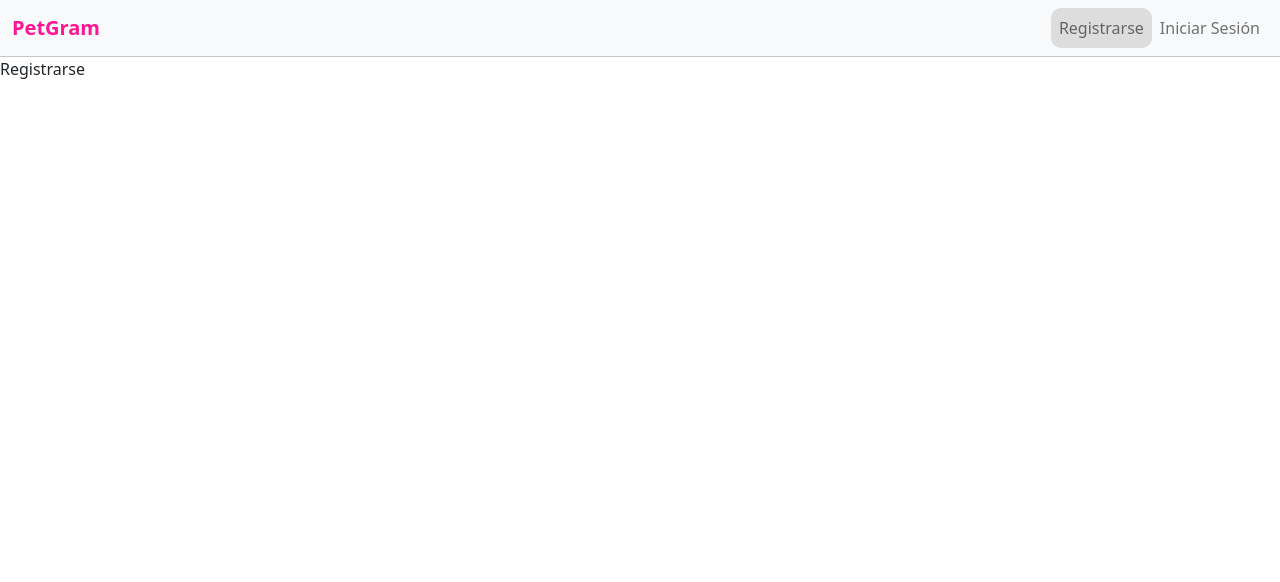
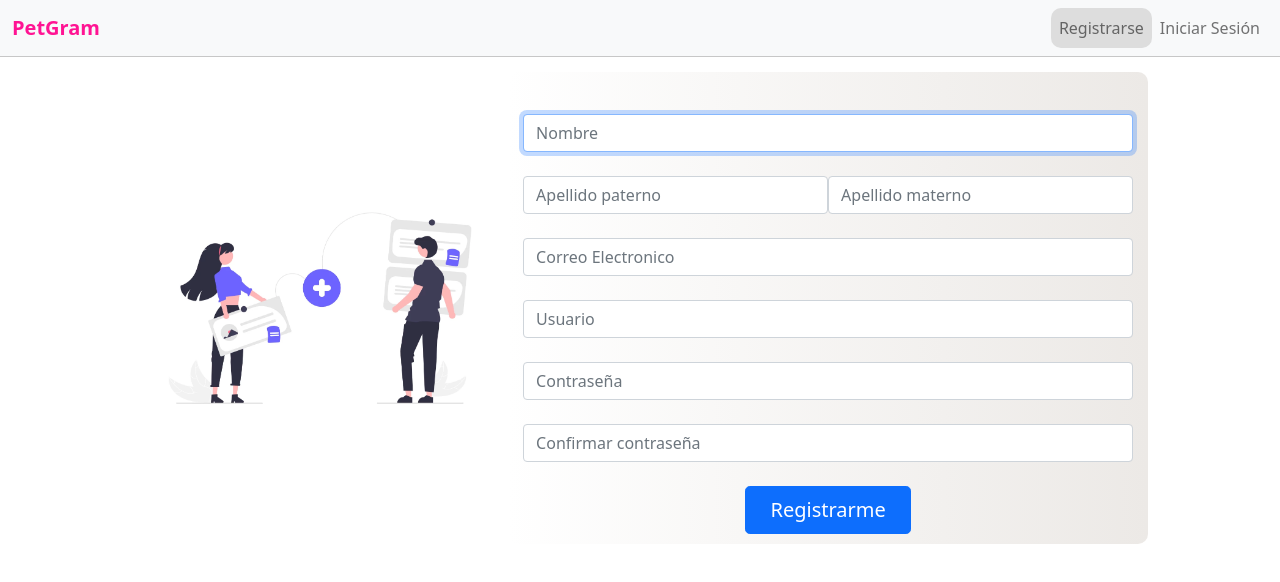
Before and after one commit to EleomarPL/petgram, a React (Create React App) app in the folder frontend/: page /register in a window 1280 px wide. Shown: the top 582 px of the page. Built offline with nearby package versions, Linux system fonts and the light colour scheme.

Commit message:
frontend: Register page was added without functionality

```diff
--- a/frontend/src/App.js
+++ b/frontend/src/App.js
@@ -12,6 +12,7 @@ import PublicRoute from './components/router/PublicRouter';
 import PrivateRouter from './components/router/PrivateRouter';
 import Header from './components/Header';
 import Index from './pages/Index';
+import Register from './pages/Register';
 
 const App = () => {
   return (
@@ -23,7 +24,7 @@ const App = () => {
             <Index />
           </PublicRoute>
           <PublicRoute exact path="/register">
-            <p>Registrarse</p>
+            <Register />
           </PublicRoute>
           <PublicRoute exact path="/login">
             <p>Login</p>
--- /dev/null
+++ b/frontend/src/pages/Register.js
@@ -0,0 +1,122 @@
+import { useState } from 'react';
+
+import '../styles/register.css';
+
+const Register = () => {
+  const [password, setPassword] = useState('');
+  const [messageStatusPassword, setMessageStatusPaswword] = useState({ color: '', text: '' });
+  const [confirmPassword, setConfirmPassword] = useState('');
+
+  const setValidPassword = () => {
+    setMessageStatusPaswword({
+      color: '#347d39',
+      text: 'Las contraseñas coinciden'
+    });
+  };
+  const setInvalidPassword = () => {
+    setMessageStatusPaswword({
+      color: '#D70B00',
+      text: 'Las contraseñas no coinciden'
+    });
+  };
+  const verifyPasswordChange = (evt, setNewValue, index) => {
+    setNewValue(evt.target.value);
+    if (!index && confirmPassword) {
+      if (evt.target.value === confirmPassword) setValidPassword();
+      else setInvalidPassword();
+    } else if (index) {
+      if (evt.target.value === password) setValidPassword();
+      else setInvalidPassword();
+    }
+  };
+
+  const handleRegister = (evt) => {
+    evt.preventDefault();
+
+  };
+  return (
+    <section className="container-register">
+      <div className="img-left">
+        <picture>
+          <source srcSet={ require('../img/register.webp').default } />
+          <img src={ require('../img/register.png').default }
+            style={ {height: '15rem'} }
+          />
+        </picture>
+      </div>
+      <div className="container-inputs-register">
+        <form onSubmit={ handleRegister }>
+          <div className="pt-4">
+            <label htmlFor="name" className="visually-hidden-focusable">Nombre</label>
+            <input type="text"
+              id="name" className="form-control mt-2"
+              placeholder="Nombre"
+              required autoFocus
+            />
+          </div>
+          <div className="w-100 d-flex flex-wrap">
+            <div className="mt-4 px-0 col-lg-6 pr-lg-1">
+              <label htmlFor="pa_lastname" className="visually-hidden-focusable">Apellido paterno</label>
+              <input type="text"
+                id="pa_lastname" className="form-control"
+                placeholder="Apellido paterno" required
+              />
+            </div>
+            <div className="mt-4 px-0 col-lg-6 pl-lg-1">
+              <label htmlFor="mo_lastname" className="visually-hidden-focusable">Apellido materno</label>
+              <input type="text"
+                id="mo_lastname" className="form-control"
+                placeholder="Apellido materno" required
+              />
+            </div>
+          </div>
+          <div className="mt-4">
+            <label htmlFor="user" className="visually-hidden-focusable">Email</label>
+            <input type="email"
+              id="user" className="form-control"
+              placeholder="Correo Electronico" required
+            />
+          </div>
+          <div className="mt-4">
+            <label htmlFor="user" className="visually-hidden-focusable">Usuario</label>
+            <input type="text"
+              id="user" className="form-control"
+              placeholder="Usuario" required
+            />
+          </div>
+          <div className="mt-4">
+            <label htmlFor="password" className="visually-hidden-focusable">Contraseña</label>
+            <div className="d-flex flex-column flex-sm-row">
+              <input id="password" value={ password }
+                type="password" className="form-control mr-sm-1 mr-md-2"
+                placeholder="Contraseña" required
+                onChange={ (evt) => verifyPasswordChange(evt, setPassword, 0) }
+              />
+            </div>
+          </div>
+          <div id="box-confirmpass" className="mt-4">
+            <label htmlFor="confirmpassword" className="visually-hidden-focusable">Confirmar constraseña</label>
+            <div className="d-flex flex-column flex-sm-row">
+              <input type="password" id="confirmpassword"
+                value={ confirmPassword }
+                className="form-control mr-sm-1 mr-md-2" placeholder="Confirmar contraseña"
+                onChange={ (evt) => verifyPasswordChange(evt, setConfirmPassword, 1) }
+                required
+              />
+            </div>
+          </div>
+          <small style={ {fontWeight: '600', color: messageStatusPassword.color} }>
+            { messageStatusPassword.text }
+          </small>
+          <div className="mt-4">
+            <button type="submit" className="btn btn-lg btn-primary d-block px-4 mx-auto button-media">
+              Registrarme
+            </button>
+          </div>
+        </form>
+      </div>
+    </section>
+  );
+};
+
+export default Register;
--- /dev/null
+++ b/frontend/src/styles/register.css
@@ -0,0 +1,24 @@
+.container-register{
+  display: flex;
+  flex-wrap: wrap;
+  align-items: center;
+  justify-content: center;
+}
+.container-inputs-register{
+  width: 40rem;
+  border-radius: 10px;
+  padding: 10px 15px;
+
+  background: #ECE9E6;
+  background: -webkit-linear-gradient(to right, #FFFFFF, #ECE9E6);
+  background: linear-gradient(to right, #FFFFFF, #ECE9E6);
+}
+@media screen and (max-width: 900px) {
+  .container-inputs-register{ width: 70%; }
+  .button-media{ width: 50%; }
+}
+@media screen and (max-width: 700px) {
+  .img-left{ display: none; }
+  .container-inputs-register{ width: 90%; }
+  .button-media{ width: 90%; }
+}
```
Also changed, not shown: frontend/src/img/register.png (added), frontend/src/img/register.webp (added).
